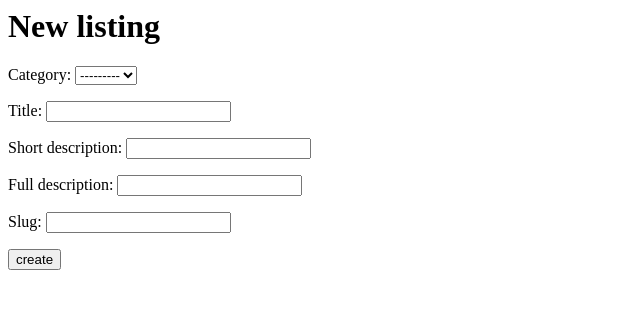
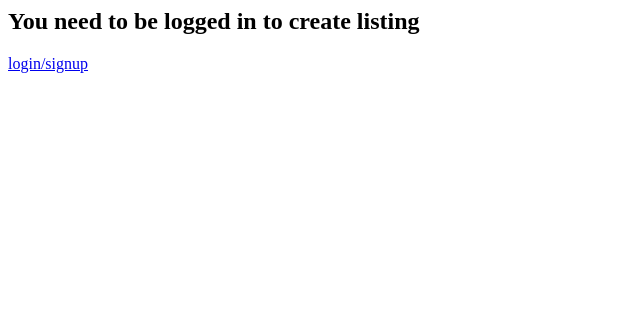
Before and after one commit to narmadainfosys/mnryp, a Django app: page /listings/create/ in a window 1280 px wide. Shown: the top 309 px of the page, without its empty margins (0-640 px from the left). Run offline with Django 3.2, Linux system fonts and the light colour scheme; data that the repository does not hold is empty; some libraries are stand-ins or nearby versions.

Commit message:
add logic to only let logged in users create listing

```diff
--- a/categories/templates/categories/create_listing.html
+++ b/categories/templates/categories/create_listing.html
@@ -1,6 +1,13 @@
+{% load socialaccount %}
+{% if user.is_authenticated %}
 <h1>New listing</h1>
 <form method="POST">
   {% csrf_token %}
   {{ form.as_p }}
   <button type="submit">create</button>
 </form>
+
+{% else %}
+<h2>You need to be logged in to create listing</h2>
+<a href="{% provider_login_url 'github' %}">login/signup</a>
+{% endif %}
```
